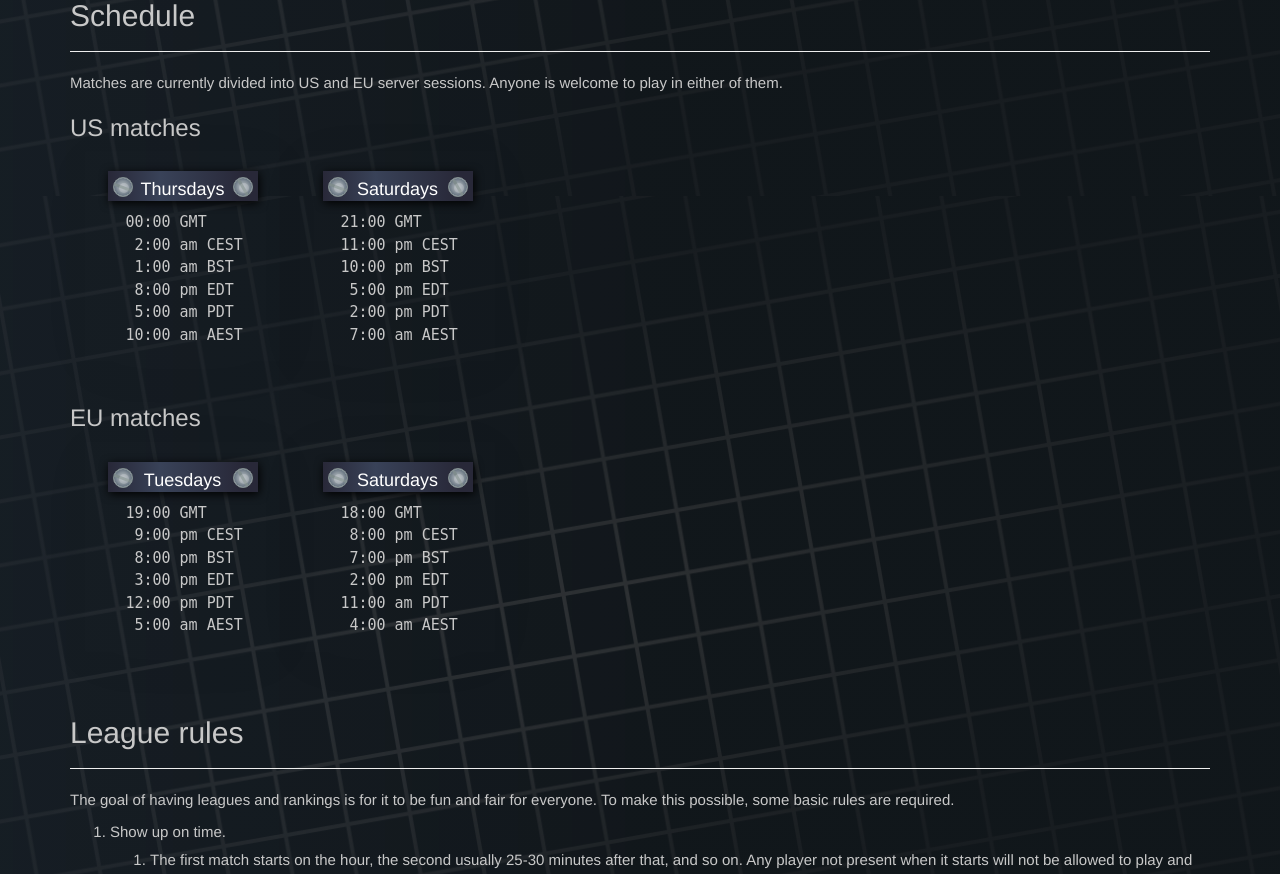
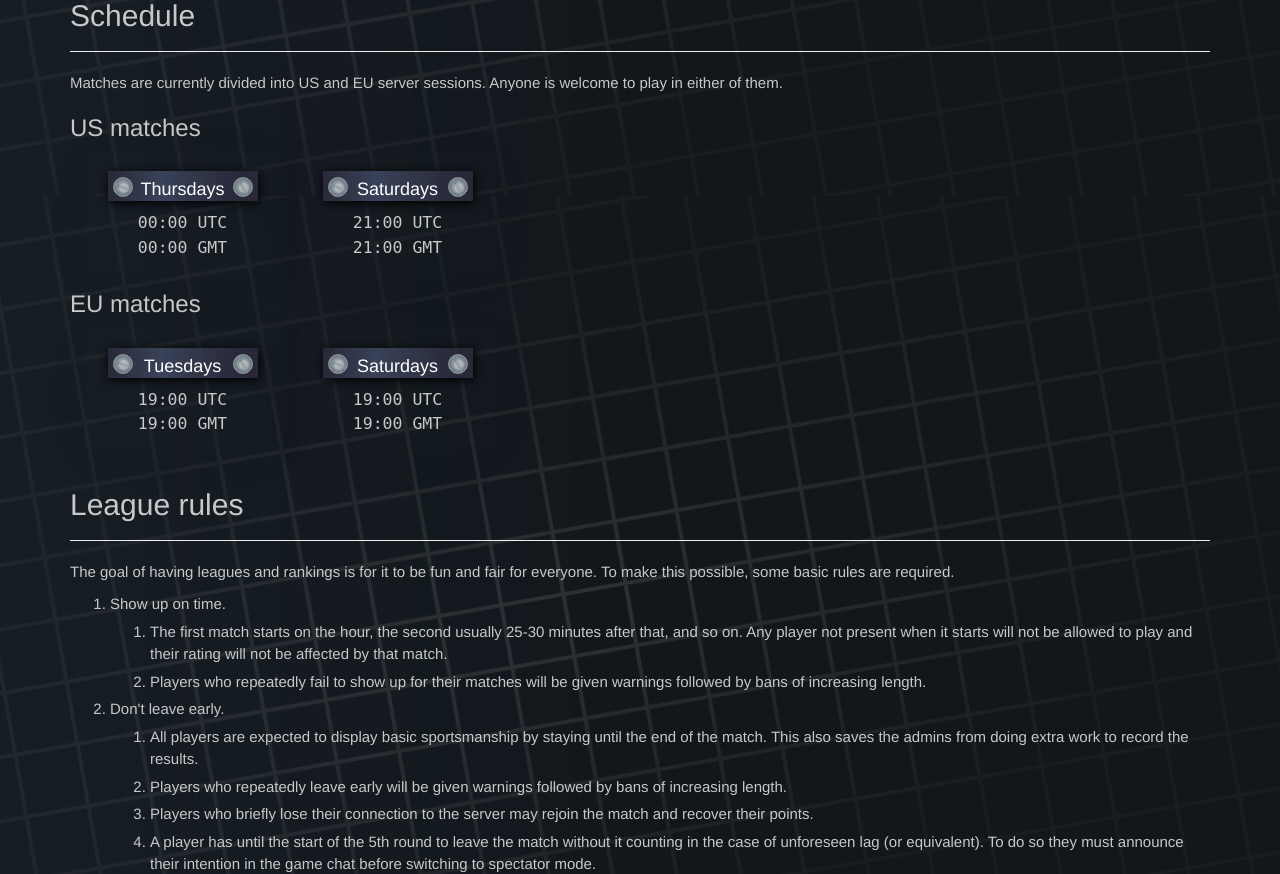
Before and after one commit to raphleu/arma-rankings, a Flask app: page /league-info?match_subtype_id=sbl-s2 in a window 1280 px wide. Shown: the part 604-1478 px from the top of the page. Run offline with Flask 2, Linux system fonts and the light colour scheme; some libraries are stand-ins or nearby versions.

Commit message:
pagniation to match history. only utc and inferred local time on league info. tst rankings looking good.

```diff
--- a/app/routes.py
+++ b/app/routes.py
@@ -1,7 +1,7 @@
 from app import app, db
 from app.models import Elorating, Trueskillrating, Match, MatchScore
 from datetime import date, datetime, timedelta
-from flask import render_template, request
+from flask import render_template, request, url_for
 from google.cloud import secretmanager
 import os
 from sqlalchemy import func
@@ -12,50 +12,22 @@ from sqlalchemy.sql.functions import coalesce
 schedule_for_us = [
     {
         'day': 'Thursdays',
-        'time': [
-            '00:00 GMT',
-            '2:00 am CEST',
-            '1:00 am BST',
-            '8:00 pm EDT',
-            '5:00 am PDT',
-            '10:00 am AEST'
-        ]
+        'utc_time': '00:00'
     },
     {
         'day': 'Saturdays',
-        'time': [
-            '21:00 GMT',
-            '11:00 pm CEST',
-            '10:00 pm BST',
-            '5:00 pm EDT',
-            '2:00 pm PDT',
-            '7:00 am AEST'
-        ]
+        'utc_time': '21:00'
     },
 ]
 
 schedule_for_eu = [
     {
         'day': 'Tuesdays',
-        'time': [
-            '19:00 GMT',
-            '9:00 pm CEST',
-            '8:00 pm BST',
-            '3:00 pm EDT',
-            '12:00 pm PDT',
-            '5:00 am AEST'
-        ]
+        'utc_time': '19:00'
     },
     {
         'day': 'Saturdays',
-        'time': [
-            '18:00 GMT',
-            '8:00 pm CEST',
-            '7:00 pm BST',
-            '2:00 pm EDT',
-            '11:00 am PDT',
-            '4:00 am AEST'
-        ]
+        'utc_time': '19:00'
     },
 ]
 
@@ -85,8 +57,8 @@ match_types = {
             'title': 'TST pickup',
             'match_subtype_id': 'pickup-tst1',
             'description': 'Pickup TST! Competitive 2v2v2v2 sumo gameplay. Sign up on discord in the #pickup channel!',
-            'banner_image': 'fort_bg2.png',
-            'text_image': 'fortpickuptext.png',
+            'banner_image': 'titan_banner3.png',
+            'text_image': 'tstpickuptext.png',
             'about': 'The ratings here are calculated using an algorithm called Trueskill, invented by microsoft for multiplayer games. Trueskill has many factors that go into it and can be tuned. For example, Trueskill takes into account the strength of your opposing team, so two players with the same number of wins and losses can have different ratings (a loss to a high rated team means less of a hit to your rating than one to a weaker team). Individual score does not matter, purely winning or losing and who you are against. More info can be found <a href="https://trueskill.org/">here</a>. I have tried tuning parameters to work best for this gametype, but if you have suggestions for how they can be improved, please let me (raph) know. <b>Play in 20 or more matches to show up in the rankings.'
         }
     },
@@ -170,21 +142,28 @@ def league_info():
 
 @app.route('/matches')
 def matches():
+    page = request.args.get('page', 1, type=int)
     match_subtype_id = request.args.get('match_subtype_id', '')
     match_type = match_subtype_to_type[match_subtype_id]
 
-    two_weeks_ago = datetime.now() - timedelta(days=14)
-    matches = Match.query.join(MatchScore).filter(Match.matchtype == match_subtype_id).filter(Match.date >= two_weeks_ago).order_by(Match.date.desc(), Match.name.desc())
-    # I shouldn't need eager load, but if I do the query below should work.
-    # matches = Match.query.options(joinedload('match_scores')).filter(Match.matchtype == matchtype).order_by(Match.date.desc())
+    matches = Match.query.filter(Match.matchtype == match_subtype_id).order_by(Match.date.desc(), Match.name.desc()).paginate(page, app.config['MATCHES_PER_PAGE'], False)
+    next_url = url_for('matches', page=matches.next_num, match_subtype_id=match_subtype_id) \
+        if matches.has_next else None
+    prev_url = url_for('matches', page=matches.prev_num, match_subtype_id=match_subtype_id) \
+        if matches.has_prev else None
+
+    total_matches = matches.total
 
     return render_template(
         'matches.html',
-        matches = matches,
+        matches = matches.items,
         matchtype = match_subtype_id.replace("-", " ").upper(),
         match_types=match_types,
         year=date.today().year,
-        match_subtype=match_types[match_type][match_subtype_id]
+        match_subtype=match_types[match_type][match_subtype_id],
+        prev_url = prev_url,
+        next_url = next_url,
+        total_matches = total_matches
     )
 
 @app.route('/matches/update')
--- a/app/static/main.js
+++ b/app/static/main.js
@@ -22,7 +22,7 @@
 
 		if (window.location.pathname.indexOf('/rankings') > -1) {
 			var next_tuesday_eu_session = getNextOccuranceOfUTCDayAndHour(2, 18);
-			var next_saturday_eu_session = getNextOccuranceOfUTCDayAndHour(6, 17);
+			var next_saturday_eu_session = getNextOccuranceOfUTCDayAndHour(6, 18);
 			var next_eu_session;
 
 			if (next_tuesday_eu_session > next_saturday_eu_session) {
@@ -63,6 +63,11 @@
 				initializeClock('SBL_clock', next_session)
 			}
 		}
+
+		if (window.location.pathname.indexOf('/league-info') > -1) {
+			setLocalTimes();
+		}
+
 	})
 })();
 
@@ -114,3 +119,12 @@ function getNextOccuranceOfUTCDayAndHour(day, hour) {
     }
     return d;
 }
+
+function setLocalTimes() {
+	document.getElementsByName('local-time').forEach(function(element) {
+		let utc_time = element.textContent;
+		let local_time = moment.utc(utc_time,'HH:mm').local().format("HH:mm");
+		let local_time_zone = moment.tz(moment.tz.guess()).zoneAbbr()
+		element.textContent = local_time + " " + local_time_zone;
+	});
+}
--- a/app/static/styles.css
+++ b/app/static/styles.css
@@ -294,10 +294,6 @@ body {
     position:relative;
 }
 
-.date-card.container{
-    height: 10em;
-}
-
 .date-card .calendar{
     position:absolute;
     margin:auto;
@@ -397,11 +393,10 @@ body {
 }
 
 .date-card-col {
-    height: 14em;
+    height: 8em;
     padding: 1.5rem;
     -webkit-box-shadow: 0 0.75rem 6rem rgba(56,65,74,.03);
     box-shadow: 0 0.75rem 6rem rgba(56,65,74,.03);
-    margin-bottom: 24px;
     border-radius: .25rem;
     float: left;
     margin-right: 20px;
@@ -522,3 +517,12 @@ body {
     margin-bottom: 10px;
     background: rgba(0,0,0,.40);
 }
+
+.pagination > li > a{
+    background-color: rgb(238, 238, 238);
+    color: rgb(119, 119, 119);
+}
+
+.pagination{
+    margin: 0px;
+}
--- a/app/templates/base.html
+++ b/app/templates/base.html
@@ -74,4 +74,6 @@
   {{super()}}
   <script src="{{url_for('static', filename='main.js')}}"></script>
   <script src="{{url_for('static', filename='charts.js')}}"></script>
+  <script src="https://cdnjs.cloudflare.com/ajax/libs/moment.js/2.19.2/moment.js"></script>
+  <script src="https://cdnjs.cloudflare.com/ajax/libs/moment-timezone/0.5.11/moment-timezone-with-data.js"></script>
 {% endblock %}
--- a/app/templates/date-card.html
+++ b/app/templates/date-card.html
@@ -18,11 +18,8 @@
               </div>
             </div>
             <div class="content time-table">
-                {% for time_with_timezone in day_Of_week.time %}
-                  <div>
-                    <h1 id="dayCaption">{{ time_with_timezone }}</h1>
-                  </div>
-                {% endfor %}
+              <h1 id="dayCaption" name="utc-time">{{ day_Of_week.utc_time }} UTC</h1>
+              <h1 id="dayCaption" name="local-time">{{ day_Of_week.utc_time }} UTC</h1>
             </div>
             <div class="over"></div>
           </div>
--- a/config.py
+++ b/config.py
@@ -6,3 +6,4 @@ class Config(object):
     SQLALCHEMY_DATABASE_URI = os.environ.get('DATABASE_URL') or \
         'sqlite:///' + os.path.join(basedir, 'app.db')
     SQLALCHEMY_TRACK_MODIFICATIONS = False
+    MATCHES_PER_PAGE = 5
```
Also changed, not shown: app/templates/matches.html (+18 -3 lines), app/static/images/tstpickuptext.png (added).
